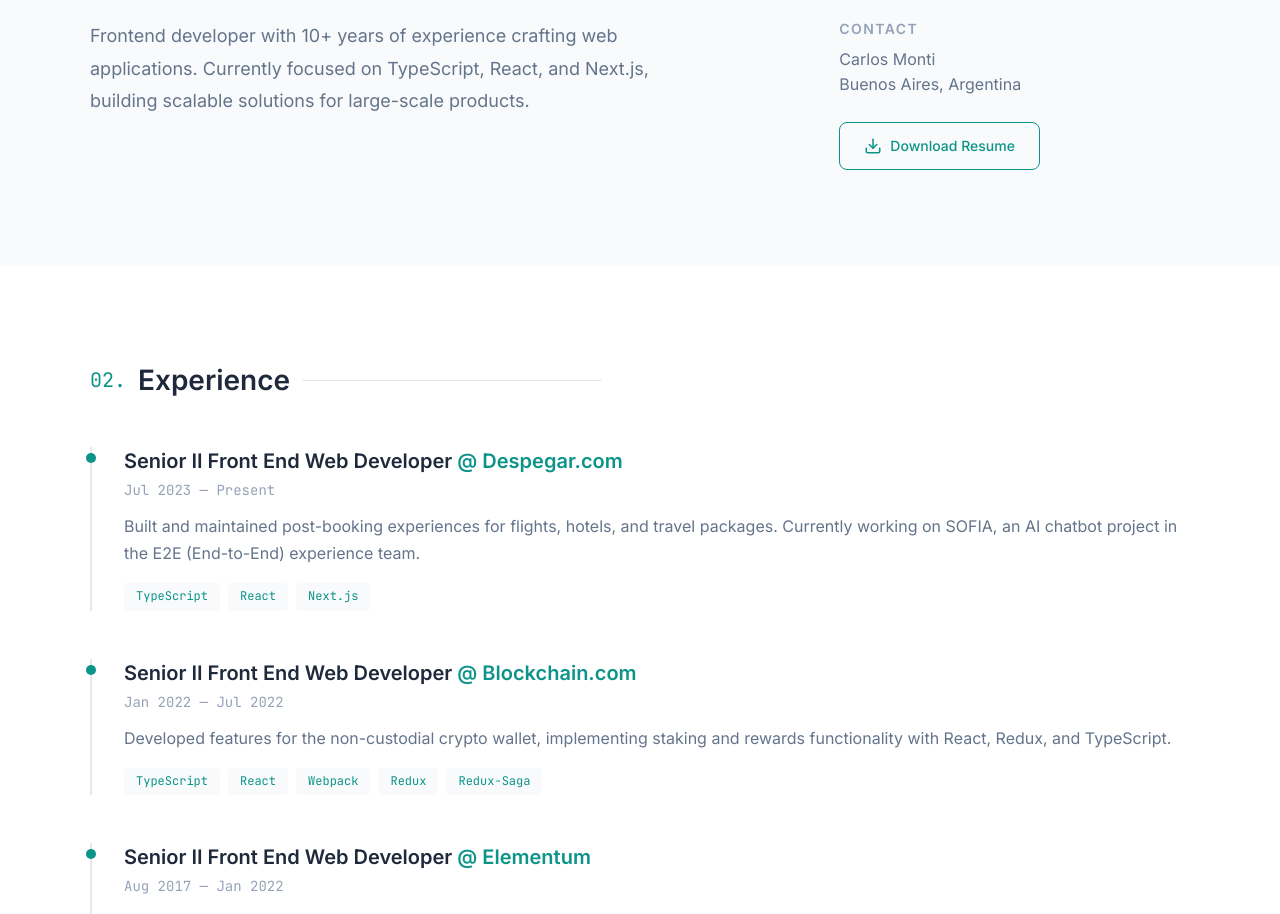
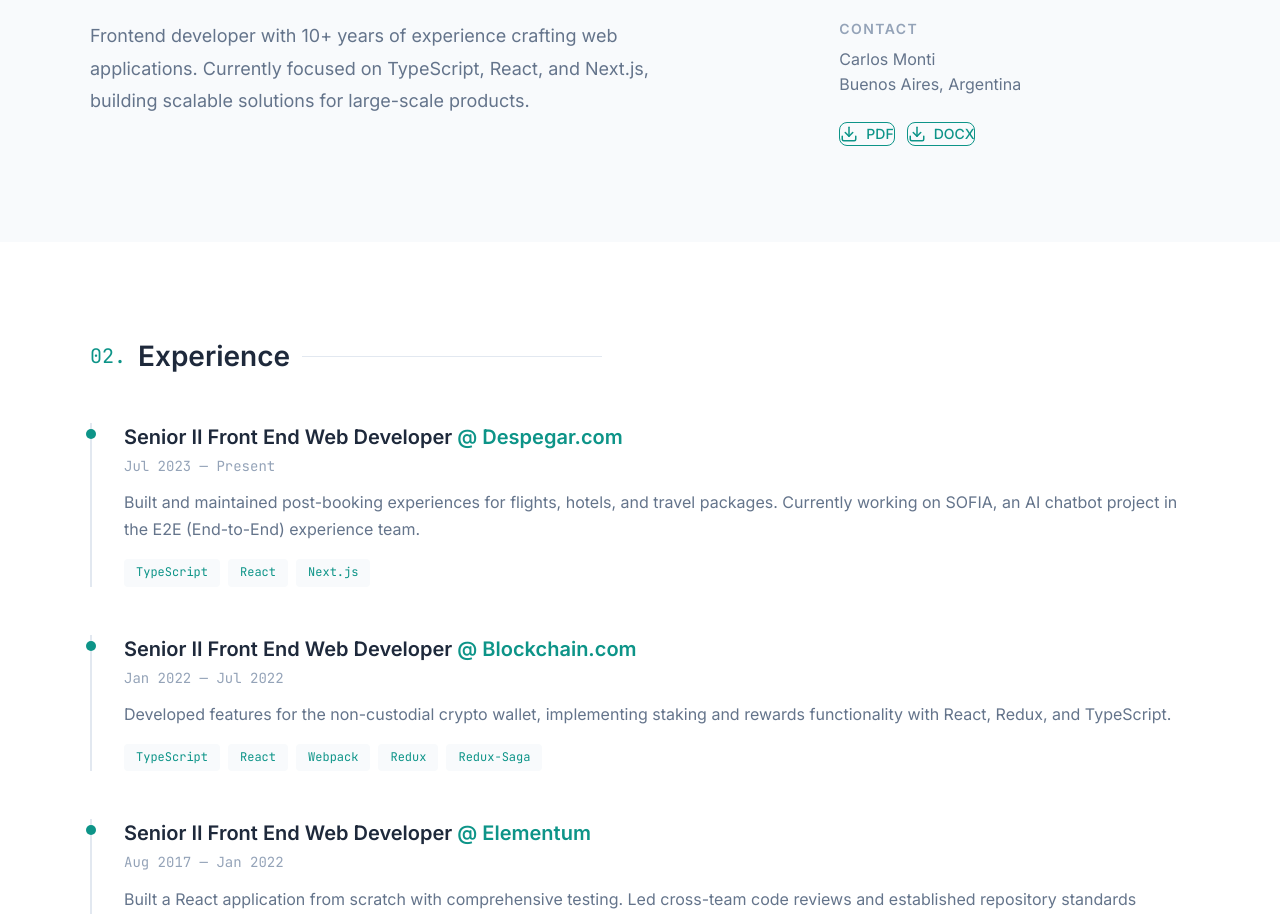
Before and after one commit to testacode/resume, a Next.js app: page / in a window 1280 px wide. Shown: the part 960-1874 px from the top of the page. Built offline with nearby package versions, Linux system fonts and the light colour scheme.

Commit message:
feat: add DOCX resume download option
- Add resumeDocxUrl to PersonalInfo type
- Update About section with PDF and DOCX download buttons
- Style buttons side by side

```diff
--- a/src/components/sections/About/About.module.css
+++ b/src/components/sections/About/About.module.css
@@ -62,18 +62,22 @@
   color: var(--color-text-secondary);
 }
 
+.downloadButtons {
+  display: flex;
+  gap: var(--space-3);
+}
+
 .downloadButton {
   display: inline-flex;
   align-items: center;
   gap: var(--space-2);
-  padding: var(--space-3) var(--space-6);
+  padding: var(--space-3) var(--space-5);
   font-size: 0.875rem;
   font-weight: 500;
   color: var(--color-accent);
   border: 1px solid var(--color-accent);
   border-radius: var(--radius-md);
   transition: background-color var(--transition-fast), color var(--transition-fast);
-  width: fit-content;
 }
 
 .downloadButton:hover {
--- a/src/components/sections/About/About.tsx
+++ b/src/components/sections/About/About.tsx
@@ -13,7 +13,7 @@
 
 export function About({ data }: Props) {
   const prefersReducedMotion = useReducedMotion();
-  const { name, bio, address, resumePdfUrl } = data;
+  const { name, bio, address, resumePdfUrl, resumeDocxUrl } = data;
 
   const MotionSection = prefersReducedMotion ? 'section' : motion.section;
   const MotionDiv = prefersReducedMotion ? 'div' : motion.div;
@@ -52,6 +52,7 @@
               </p>
             </div>
 
+            <div className={styles.downloadButtons}>
               <a
                 href={resumePdfUrl}
                 className={styles.downloadButton}
@@ -60,8 +61,19 @@
                 aria-label="Download my resume in PDF format"
               >
                 <FiDownload size={18} />
-              Download Resume
+                PDF
               </a>
+              <a
+                href={resumeDocxUrl}
+                className={styles.downloadButton}
+                target="_blank"
+                rel="noopener noreferrer"
+                aria-label="Download my resume in Word format"
+              >
+                <FiDownload size={18} />
+                DOCX
+              </a>
+            </div>
           </MotionDiv>
         </div>
       </div>
--- a/src/data/resume.ts
+++ b/src/data/resume.ts
@@ -12,6 +12,7 @@
     },
     email: '',
     resumePdfUrl: '/carlos-monti-cv.pdf',
+    resumeDocxUrl: '/carlos-monti-cv-2025.docx',
     social: [
       {
         name: 'LinkedIn',
--- a/src/types/resume.ts
+++ b/src/types/resume.ts
@@ -37,6 +37,7 @@
   address: Address;
   email: string;
   resumePdfUrl: string;
+  resumeDocxUrl: string;
   social: SocialLink[];
 };
 
```
Lines whose indentation alone changed are shown as unchanged.
